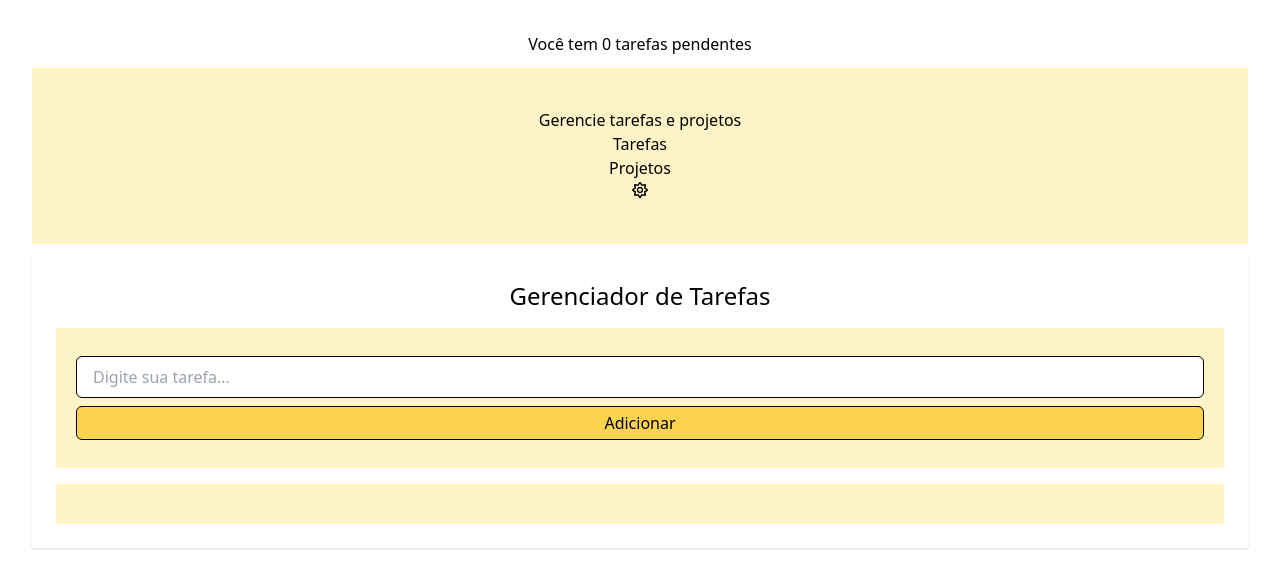
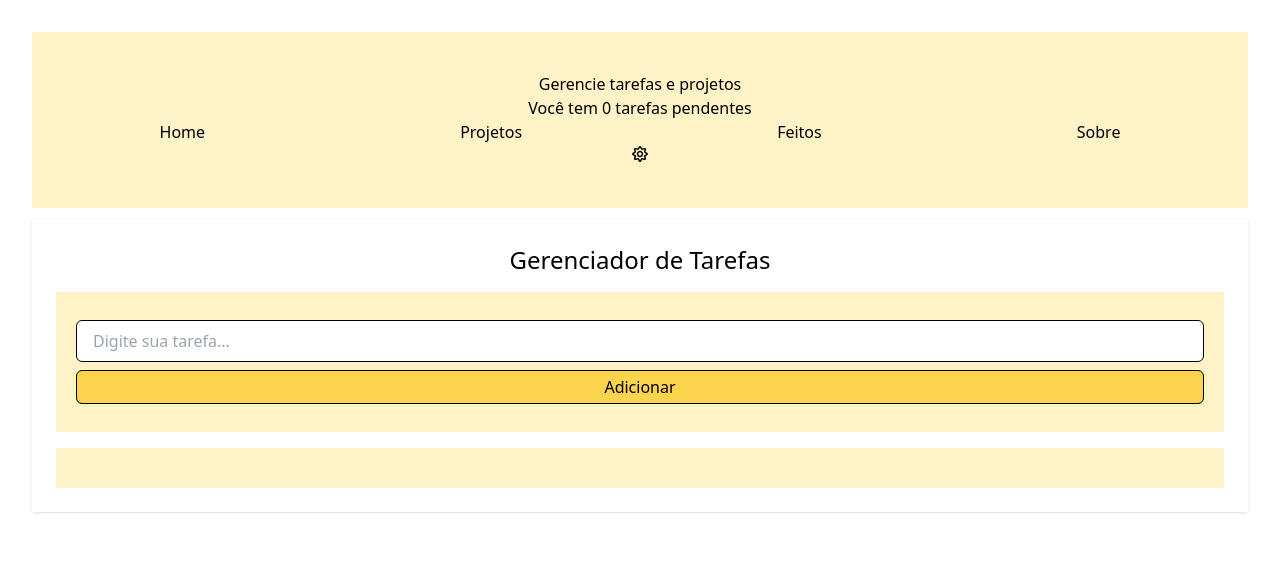
Before and after one commit to Bianca2703/Gerenciador-de-Tarefas-Web-Service, a React (Vite) app in the folder my-react-app/: page / in a window 1280 px wide. Shown: the top 588 px of the page. Built offline with nearby package versions, Linux system fonts and the light colour scheme.

Commit message:
Define rotas

```diff
--- a/my-react-app/src/App.jsx
+++ b/my-react-app/src/App.jsx
@@ -7,6 +7,11 @@ import ThemeProvider from "./Contexts/ThemeProvider";
 import TaskList from "./components/TaskList";
 import GlobalProvider from "./Contexts/GlobalProvider";
 import StatusHeader from "./components/StatusHeader";
+import { BrowserRouter, Routes, Route, Link } from "react-router-dom";
+import Home from "./pages/Home";
+//import Projects from "./pages/Projects";
+//import Completed from "./pages/Completed";
+import About from "./pages/About";
 
 function App() {
   //const [tasks, setTasks] = useState([]);
@@ -15,15 +20,17 @@ function App() {
     <ThemeProvider>
       <GlobalProvider>
         <div className="space-y-3 dark:bg-slate-900">
-          <StatusHeader />
-          <Header />
-          <div className="flex flex-col p-6 space-y-4 shadow dark:bg-slate-800">
-            <h1 className="text-2xl dark:text-white">Gerenciador de Tarefas</h1>
-            <TaskForm />
-            <div className="bg-amber-100 dark:bg-amber-500 p-5">
-              <TaskList />
-            </div>
-          </div>
+          <BrowserRouter>
+            <Header />
+            <Routes>
+              <Route path="/" element={<Home />} />
+              {/*<Route path="/projects" element={<Projects />} />
+              <Route path="/completed" element={<Completed />} />
+              <Route path="/projects/:id" element={<Projects />} />
+              */}
+              <Route path="/about" element={<About />} />
+            </Routes>
+          </BrowserRouter>
         </div>
       </GlobalProvider>
     </ThemeProvider>
--- /dev/null
+++ b/my-react-app/src/Routes.jsx
@@ -0,0 +1,14 @@
+function AppRoutes() {
+  return (
+    <Routes>
+      <Route path="/" element={<Home />} />
+      {/*<Route path="/projects" element={<Projects />} />
+              <Route path="/completed" element={<Completed />} />
+              <Route path="/projects/:id" element={<Projects />} />
+              */}
+      <Route path="/about" element={<About />} />
+    </Routes>
+  );
+}
+
+export default AppRoutes;
--- a/my-react-app/src/components/Header.jsx
+++ b/my-react-app/src/components/Header.jsx
@@ -1,7 +1,9 @@
 import { useContext } from "react";
 import { ThemeContext } from "../Contexts/ThemeContext";
+import StatusHeader from "./StatusHeader";
 import { FaRegSun } from "react-icons/fa";
 import { FaRegMoon } from "react-icons/fa";
+import { NavLink } from "react-router-dom";
 
 function Header() {
   const { theme, setTheme } = useContext(ThemeContext);
@@ -9,8 +11,13 @@ function Header() {
   return (
     <header className="bg-amber-100 dark:bg-amber-500  dark:text-white w-full py-10">
       <h1>Gerencie tarefas e projetos</h1>
-      <button>Tarefas</button> <br />
-      <button>Projetos</button> <br />
+      <StatusHeader />
+      <nav className="flex justify-around">
+        <NavLink to="/">Home</NavLink>
+        <NavLink to="/projects">Projetos</NavLink>
+        <NavLink to="/completed">Feitos</NavLink>
+        <NavLink to="/about">Sobre</NavLink>
+      </nav>
       <button
         onClick={() => {
           theme == "light" ? setTheme("dark") : setTheme("light");
--- a/my-react-app/src/pages/Home.jsx
+++ b/my-react-app/src/pages/Home.jsx
@@ -0,0 +1,16 @@
+import TaskForm from "../components/TaskForm";
+import TaskList from "../components/TaskList";
+
+function Home() {
+  return (
+    <div className="flex flex-col p-6 space-y-4 shadow dark:bg-slate-800">
+      <h1 className="text-2xl dark:text-white">Gerenciador de Tarefas</h1>
+      <TaskForm />
+      <div className="bg-amber-100 dark:bg-amber-500 p-5">
+        <TaskList />
+      </div>
+    </div>
+  );
+}
+
+export default Home;
```
